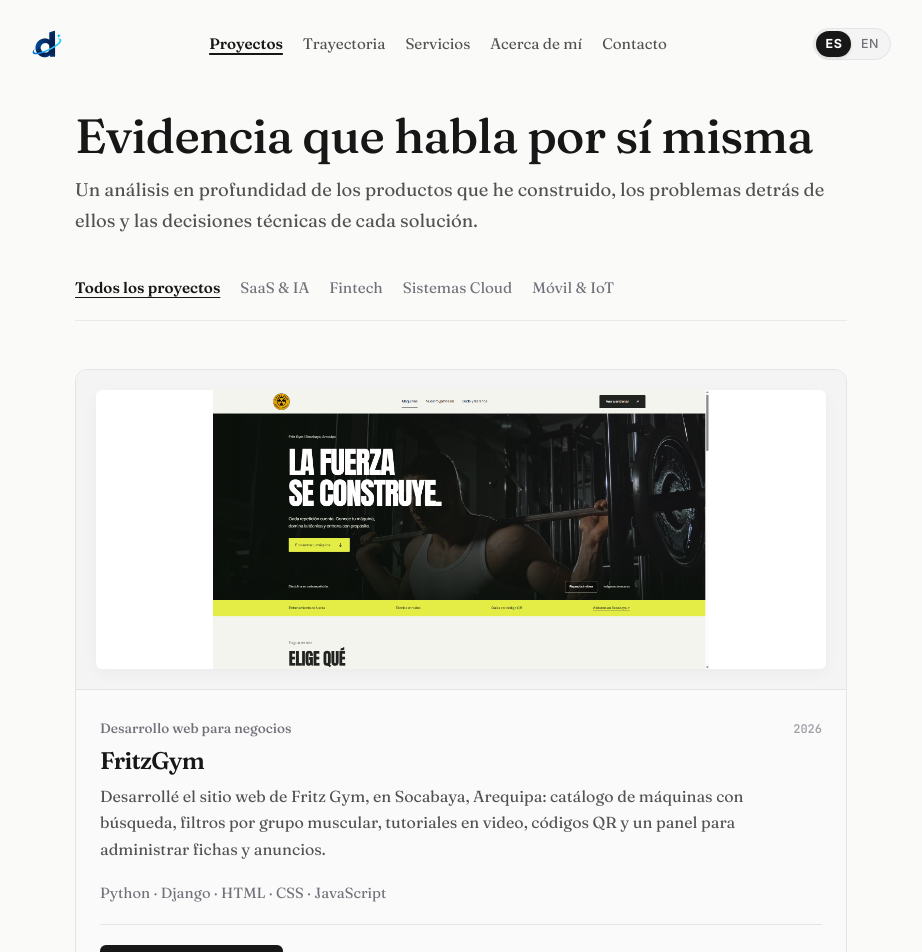
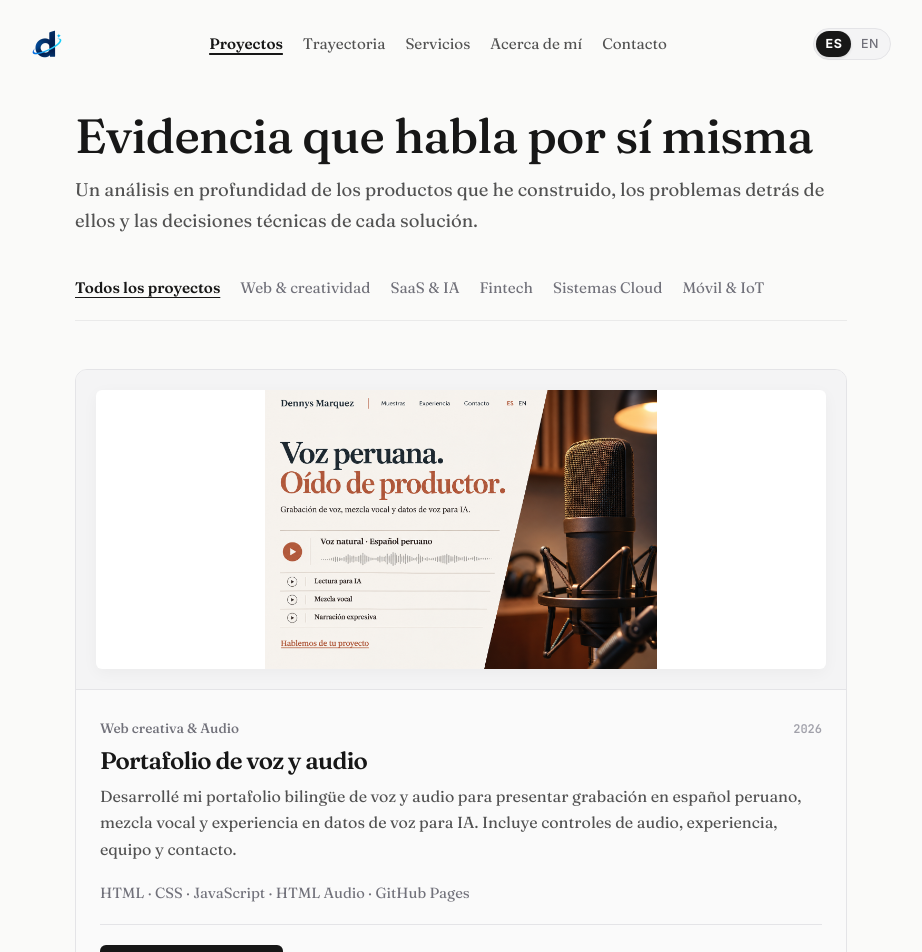
Before and after one commit to dennys3mf/dennys3mf.github.io, a Next.js app: page /work in a window 1280 px wide. Shown: the top 952 px of the page, without its empty margins (179-1101 px from the left). Built offline with nearby package versions, Linux system fonts and the light colour scheme.

Commit message:
Add bilingual voice and audio portfolio project

```diff
--- a/src/app/page.tsx
+++ b/src/app/page.tsx
@@ -9,6 +9,12 @@ import LanguageToggle from "../components/LanguageToggle";
 import styles from "./page.module.css";
 
 const work = [
+{
+  "slug": "portafolio-voz",
+  "name": "Portafolio de voz y audio",
+  "es": "Diseñé y desarrollé mi sitio bilingüe de voz, mezcla vocal y datos de voz para IA, con controles de audio, experiencia y CV descargable.",
+  "en": "I designed and developed my bilingual voice, vocal mixing, and AI voice-data website, with audio controls, experience, and a downloadable CV."
+},
 {
   "slug": "fritzgym",
   "name": "FritzGym",
--- a/src/app/work/page.tsx
+++ b/src/app/work/page.tsx
@@ -16,6 +16,7 @@ export default function WorkPage() {
 
   const filterOptions = [
     { key: "all", label: t.workPage.filterAll },
+    { key: "creative-web", label: language === "es" ? "Web & creatividad" : "Web & Creative" },
     { key: "saas-ai", label: t.workPage.filterSaas },
     { key: "fintech", label: t.workPage.filterFintech },
     { key: "cloud-enterprise", label: t.workPage.filterCloud },
--- a/src/data/projects.ts
+++ b/src/data/projects.ts
@@ -4,7 +4,7 @@ export interface Project {
   slug: string;
   title: { en: string; es: string };
   shortTitle: string;
-  category: "saas-ai" | "fintech" | "cloud-enterprise" | "mobile-iot";
+  category: "saas-ai" | "fintech" | "cloud-enterprise" | "mobile-iot" | "creative-web";
   categoryLabel: { en: string; es: string };
   summary: { en: string; es: string };
   role: { en: string; es: string };
@@ -38,6 +38,88 @@ export interface Project {
 }
 
 export const PROJECTS: Project[] = [
+{
+  "slug": "portafolio-voz",
+  "shortTitle": "Portafolio de voz y audio",
+  "title": {
+    "es": "Portafolio de voz — Voz peruana. Oído de productor.",
+    "en": "Voice Portfolio — Peruvian Voice. A Producer’s Ear."
+  },
+  "category": "creative-web",
+  "categoryLabel": {
+    "es": "Web creativa & Audio",
+    "en": "Creative Web & Audio"
+  },
+  "summary": {
+    "es": "Desarrollé mi portafolio bilingüe de voz y audio para presentar grabación en español peruano, mezcla vocal y experiencia en datos de voz para IA. Incluye controles de audio, experiencia, equipo y contacto.",
+    "en": "I developed my bilingual voice and audio portfolio to present Peruvian Spanish recording, vocal mixing, and experience with voice data for AI. It includes audio controls, experience, equipment, and contact information."
+  },
+  "role": {
+    "es": "Diseño y desarrollo web",
+    "en": "Web Design & Development"
+  },
+  "year": 2026,
+  "technologies": [
+    "HTML",
+    "CSS",
+    "JavaScript",
+    "HTML Audio",
+    "GitHub Pages"
+  ],
+  "coverImage": "/images/projects/portafolio-voz/portada.png",
+  "liveUrl": "https://dennys3mf.github.io/portafolio-voz/?v=2",
+  "featured": true,
+  "status": "live",
+  "metrics": [],
+  "problem": {
+    "es": "Presentar mi trabajo de voz y producción de audio en un espacio propio, reuniendo especialidades, experiencia, herramientas y contacto para posibles colaboraciones.",
+    "en": "Present my voice and audio production work in one place, bringing together specialties, experience, tools, and contact information for potential collaborations."
+  },
+  "goalsConstraints": {
+    "es": "Crear un sitio de una sola página, bilingüe y adaptable a distintas pantallas, con una identidad visual centrada en el estudio de grabación. Ofrecer controles de audio sin publicar grabaciones que todavía no están disponibles.",
+    "en": "Create a bilingual, responsive single-page website with a recording-studio visual identity. Provide audio controls without presenting unavailable recordings as published demos."
+  },
+  "approach": {
+    "es": "Organicé el contenido en muestras, experiencia, presentación personal, equipo y contacto. La portada combina tipografía editorial, una fotografía de micrófono y controles para cuatro tipos de muestra: voz natural, lectura para IA, mezcla vocal y narración expresiva.",
+    "en": "I organized the content into samples, experience, a personal introduction, equipment, and contact. The cover combines editorial typography, microphone imagery, and controls for four sample types: natural voice, AI reading, vocal mixing, and expressive narration."
+  },
+  "solution": {
+    "es": "Un portafolio estático ES/EN con presentación de servicios de voz y audio, previsualización de archivos locales, descargas del CV en ambos idiomas y contacto por correo. Las muestras públicas permanecen señaladas como pendientes.",
+    "en": "A static ES/EN portfolio with voice and audio services, local-file previews, CV downloads in both languages, and email contact. Public audio samples are explicitly marked as pending."
+  },
+  "engineeringDecisions": {
+    "architecture": {
+      "es": "HTML, CSS y JavaScript sin framework ni dependencias de instalación. El sitio se publica como archivos estáticos en GitHub Pages.",
+      "en": "HTML, CSS, and JavaScript without a framework or installation dependencies. The site is published as static files on GitHub Pages."
+    },
+    "apisAndState": {
+      "es": "JavaScript actualiza los textos, el idioma del documento y el estado de los controles ES/EN. La reproducción utiliza elementos de audio del navegador y URL de objetos para los archivos seleccionados localmente.",
+      "en": "JavaScript updates text, document language, and ES/EN control states. Playback uses browser audio elements and object URLs for locally selected files."
+    },
+    "dataPersistence": {
+      "es": "El contenido y las traducciones forman parte de los archivos del sitio. La previsualización de audio es temporal: no sube los archivos seleccionados ni los guarda como muestras públicas.",
+      "en": "Content and translations are part of the site files. Audio previews are temporary: selected files are neither uploaded nor saved as public samples."
+    },
+    "performanceAndSecurity": {
+      "es": "La imagen del estudio utiliza WebP y el script carga de forma diferida. El sitio incluye navegación por secciones, enlace para saltar al contenido y etiquetas accesibles en los controles de idioma y audio.",
+      "en": "The studio image uses WebP and the script loads with defer. The site includes section navigation, a skip-to-content link, and accessible labels for language and audio controls."
+    }
+  },
+  "resultsLearnings": {
+    "verifiableFeatures": {
+      "es": "Sitio público con cambio ES/EN, cuatro categorías de muestra, previsualización local de audio, secciones de experiencia y equipo, CV descargables y enlace de contacto.",
+      "en": "A public site with ES/EN switching, four sample categories, local audio previews, experience and equipment sections, downloadable CVs, and a contact link."
+    },
+    "learnings": {
+      "es": "El proyecto reúne mi perfil técnico y mi trabajo con sonido. La implementación distingue entre una previsualización privada en el navegador y una grabación publicada para que la disponibilidad de las muestras sea clara.",
+      "en": "The project brings together my technical background and audio work. The implementation distinguishes a private browser preview from a published recording so sample availability remains clear."
+    }
+  },
+  "nextSteps": {
+    "es": "Publicar muestras propias o autorizadas de voz natural, lectura para IA, mezcla vocal y narración, y actualizar el aviso de disponibilidad cuando estén listas.",
+    "en": "Publish owned or authorized natural voice, AI reading, vocal mixing, and narration samples, then update the availability notice when they are ready."
+  }
+},
 {
   "slug": "fritzgym",
   "shortTitle": "FritzGym",
```
Also changed, not shown: public/images/projects/portafolio-voz/portada.png (added).
